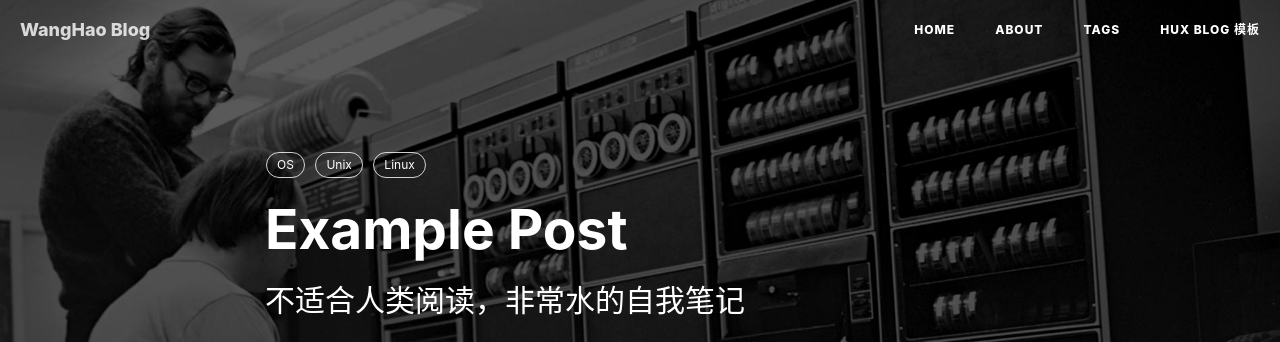
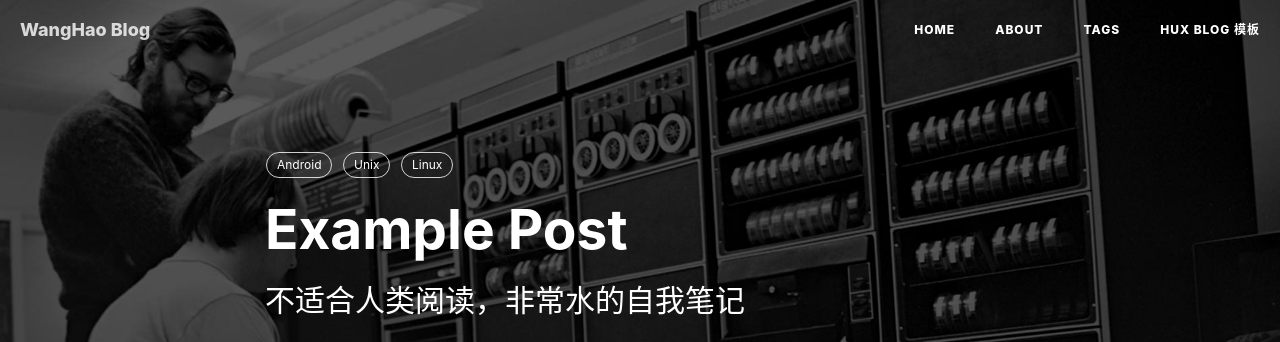
Before and after one commit to blackjuly/wanghao.io, a Jekyll site: the page built from _posts/2015-04-14-unix-linux-note.markdown, in a window 1280 px wide and 900 px high. Shown: the top 342 px of the window. Built offline with Jekyll 4.4.1, drawn with Linux system fonts in a browser that asks for light colours; nearby versions of some CDN libraries; comment, search, counter and statistics services are not loaded.

Commit message:
update 2015-04-14-unix-linux-note.markdown

```diff
--- a/_posts/2015-04-14-unix-linux-note.markdown
+++ b/_posts/2015-04-14-unix-linux-note.markdown
@@ -6,7 +6,7 @@ date:       2015-04-14
 author:     "Hux"
 header-img: "img/post-bg-unix-linux.jpg"
 tags:
-    - OS
+    - Android
     - Unix
     - Linux
 ---
```
